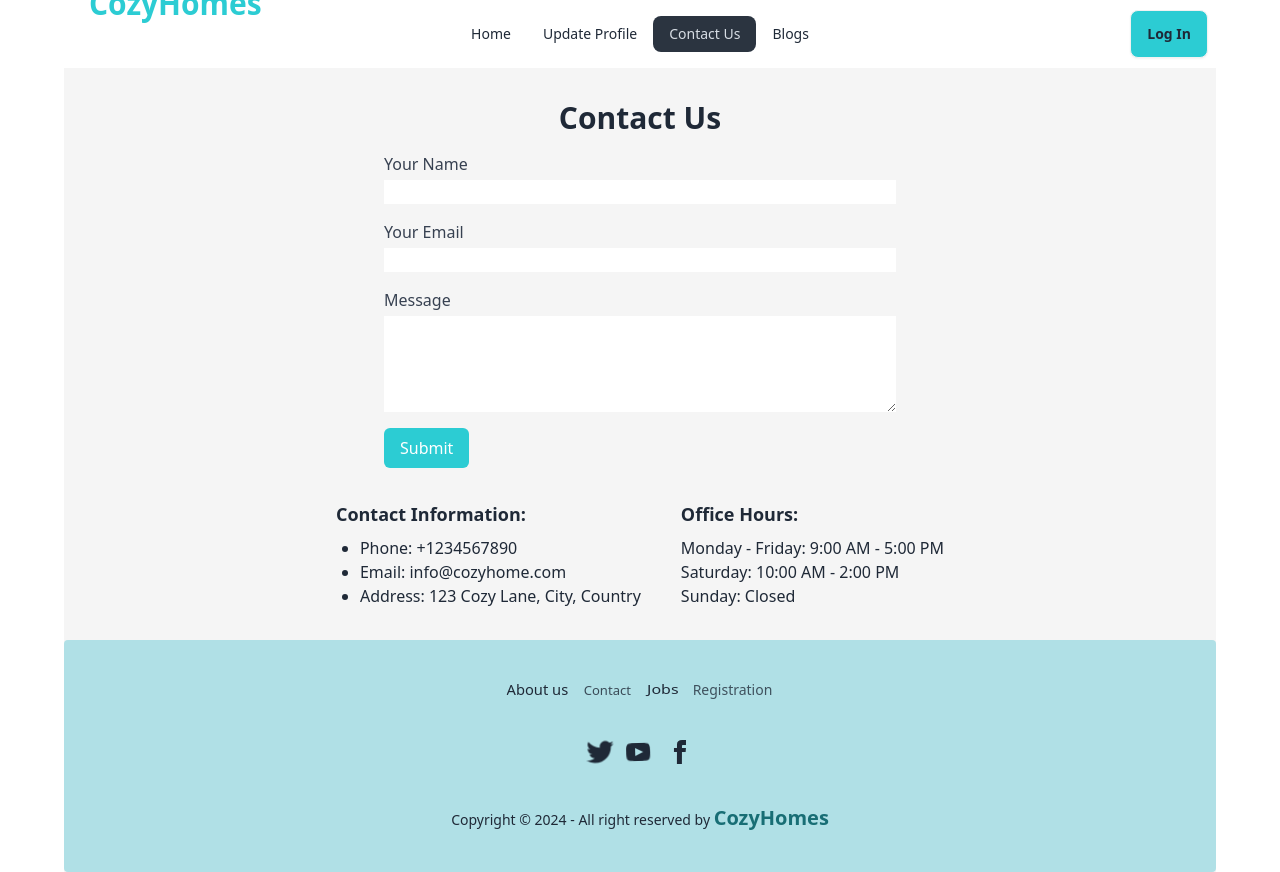
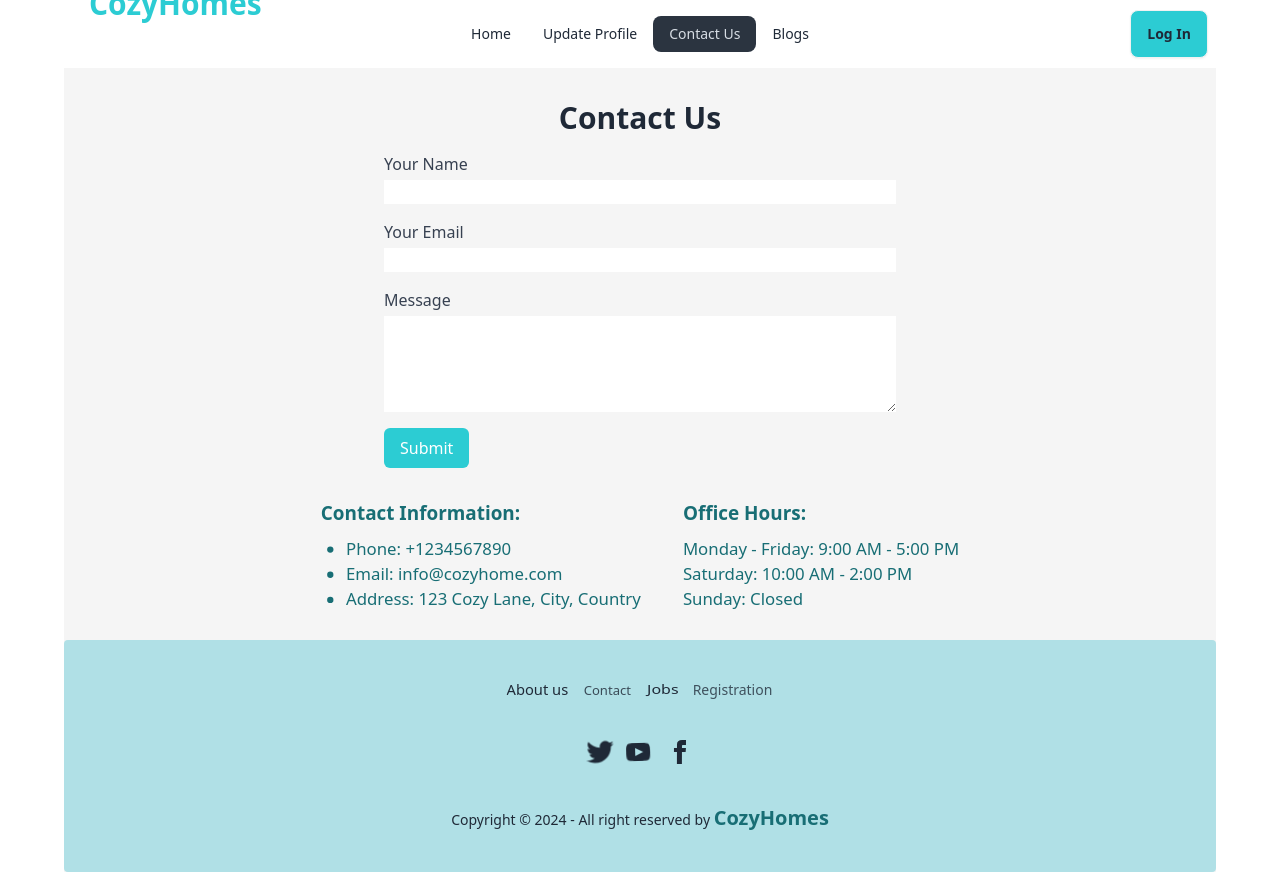
Before and after one commit to protim1451/task-9-, a React (Vite) app: page /contact in a window 1280 px wide. Built offline with nearby package versions, Linux system fonts and the light colour scheme; no server answers.

Commit message:
resistration toast updated

```diff
--- a/src/pages/ContactUs/ContactUs.jsx
+++ b/src/pages/ContactUs/ContactUs.jsx
@@ -1,5 +1,6 @@
 import { useState } from "react";
 import { Helmet } from "react-helmet-async";
+import "animate.css/animate.min.css";
 
 const ContactUs = () => {
     const [name, setName] = useState('');
@@ -53,7 +54,7 @@ const ContactUs = () => {
                 </form>
             )}
 
-            <div className="flex justify-center gap-10">
+            <div className="flex justify-center gap-10 text-[#186E75] animate__animated animate__pulse animate__infinite">
                 <div className="mt-8">
                     <p className="text-lg font-semibold mb-2">Contact Information:</p>
                     <ul className="list-disc ml-6">
--- a/src/pages/Register/Register.jsx
+++ b/src/pages/Register/Register.jsx
@@ -10,7 +10,7 @@ import { FaRegEye, FaEyeSlash } from "react-icons/fa";
 import { useState } from "react";
 
 const Register = () => {
-    const { createUser, updateUserProfile } = useAuth();
+    const { createUser, updateUserProfile, logOut } = useAuth();
     const [showPassword, setShowPassword] = useState(false);
 
     const navigate = useNavigate();
@@ -47,7 +47,11 @@ const Register = () => {
 
         try {
             await createUser(email, password, fullName, PhotoURL);
-            toast.success('Registration successful', {
+            logOut();
+            toast.success(
+                <>
+                    Registration successful <br /> Login with your Credentials
+                </>, {
                 position: "top-right",
                 autoClose: 3000,
                 hideProgressBar: false,
--- a/src/pages/Shared/Footer.jsx
+++ b/src/pages/Shared/Footer.jsx
@@ -1,5 +1,5 @@
 import { Link } from "react-router-dom";
-import "animate.css/animate.min.css"; // Import animate.css
+import "animate.css/animate.min.css";
 
 const Footer = () => {
     return (
```
